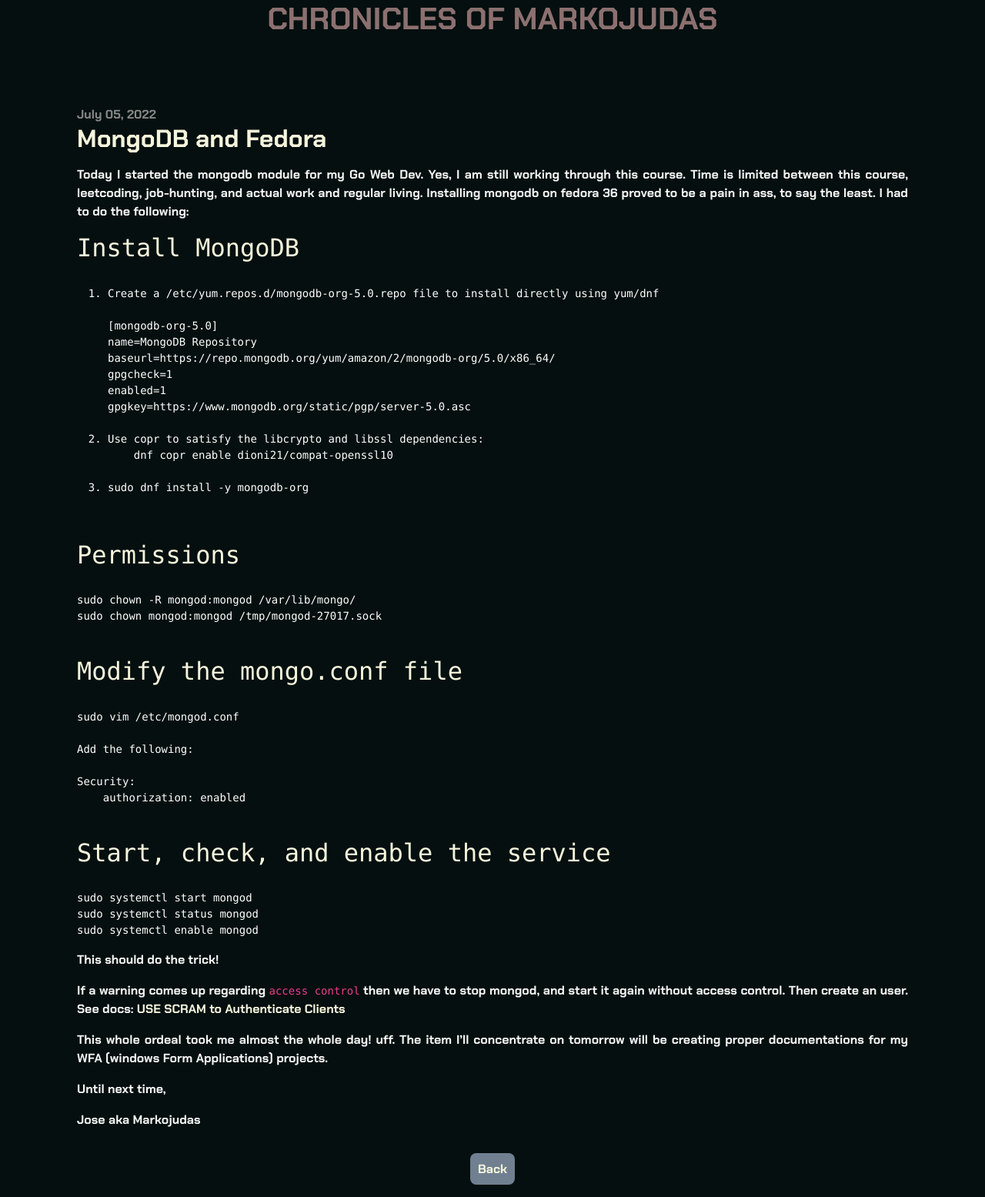
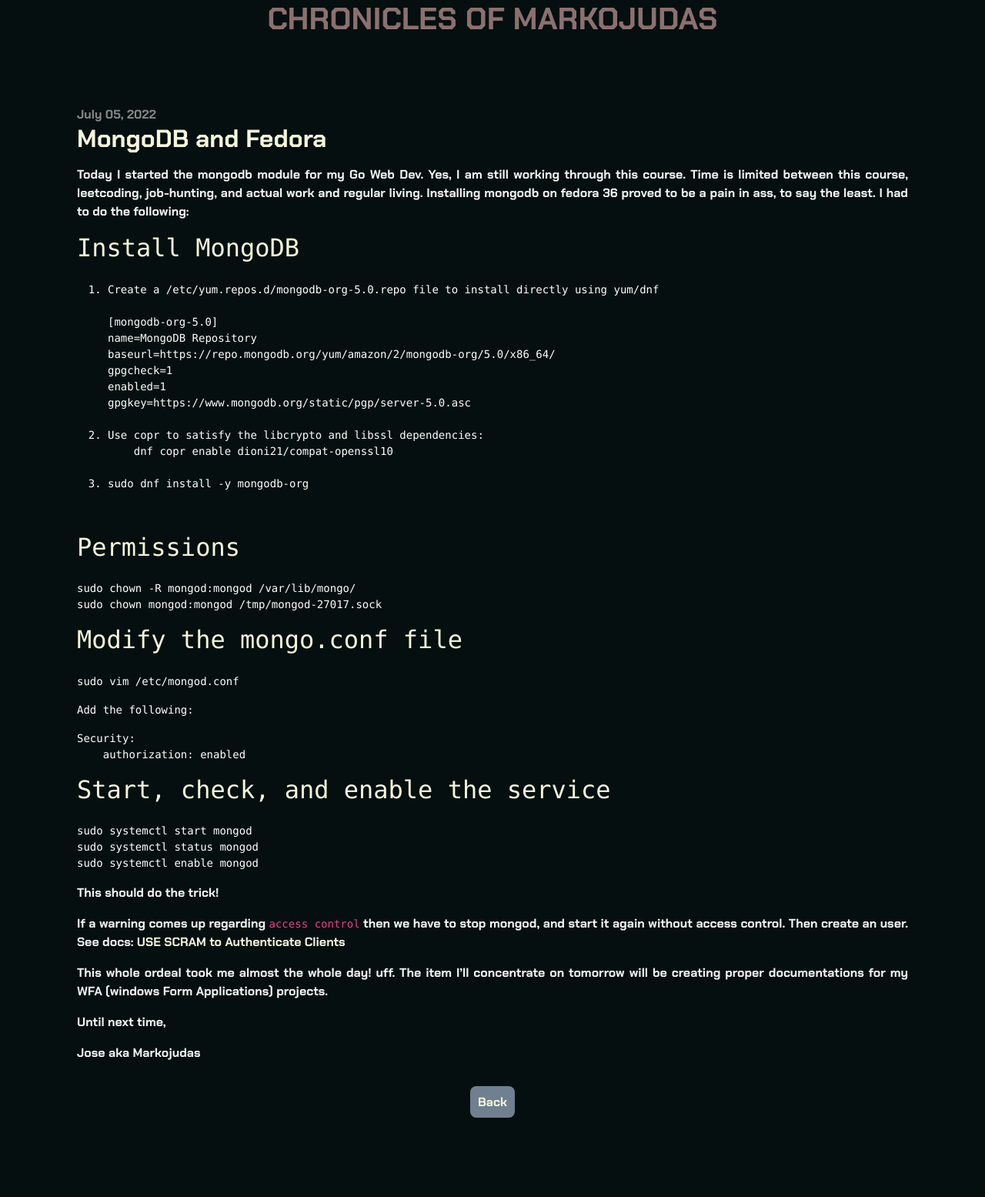
Before and after one commit to Markojudas/chronicles, a Jekyll site: the page built from _posts/2022-07-05-MongoDB-Fedora.md, in a window 1280 px wide. Shown: the whole page at 77% size. Built offline with Jekyll 4.4.1, drawn with Linux system fonts in a browser that asks for light colours; nearby versions of some CDN libraries; after the commit the page ends 1468 px from its top, so only the background shows below that.

Commit message:
revised format of latest post

```diff
--- a/_posts/2022-07-05-MongoDB-Fedora.md
+++ b/_posts/2022-07-05-MongoDB-Fedora.md
@@ -7,8 +7,8 @@
 
 Today I started the mongodb module for my Go Web Dev. Yes, I am still working through this course. Time is limited between this course, leetcoding, job-hunting, and actual work and regular living. Installing mongodb on fedora 36 proved to be a pain in ass, to say the least. I had to do the following:
 
-<pre><h2>Install MongoDB</h2>
-<ol><li>Create a <code>/etc/yum.repos.d/mongodb-org-5.0.repo</code> file to install directly using yum/dnf
+<pre><h2>Install MongoDB</h2></pre>
+<pre><ol><li>Create a <code>/etc/yum.repos.d/mongodb-org-5.0.repo</code> file to install directly using yum/dnf
 
 <code>[mongodb-org-5.0]
 name=MongoDB Repository
@@ -19,23 +19,24 @@
 <li>Use <code>copr</code> to satisfy the libcrypto and libssl dependencies:
     <code>dnf copr enable dioni21/compat-openssl10</code></li>
 <li><code>sudo dnf install -y mongodb-org</code></li>
-</ol>
-<h2>Permissions</h2>
-<code>sudo chown -R mongod:mongod /var/lib/mongo/
-sudo chown mongod:mongod /tmp/mongod-27017.sock</code>
+</ol></pre>
 
+<pre><h2>Permissions</h2></pre>
+<pre><code>sudo chown -R mongod:mongod /var/lib/mongo/
+sudo chown mongod:mongod /tmp/mongod-27017.sock</code></pre>
 
-<h2>Modify the mongo.conf file</h2>
-<code>sudo vim /etc/mongod.conf</code>
+<pre><h2>Modify the mongo.conf file</h2></pre>
 
-Add the following:
+<pre><code>sudo vim /etc/mongod.conf</code></pre>
 
-<code>Security:
-    authorization: enabled</code>
+<pre>Add the following:</pre>
 
+<pre><code>Security:
+    authorization: enabled</code></pre>
 
-<h2>Start, check, and enable the service</h2>
-<code>sudo systemctl start mongod</code>
+<pre><h2>Start, check, and enable the service</h2></pre>
+
+<pre><code>sudo systemctl start mongod</code>
 <code>sudo systemctl status mongod</code>
 <code>sudo systemctl enable mongod</code></pre>
 
```
